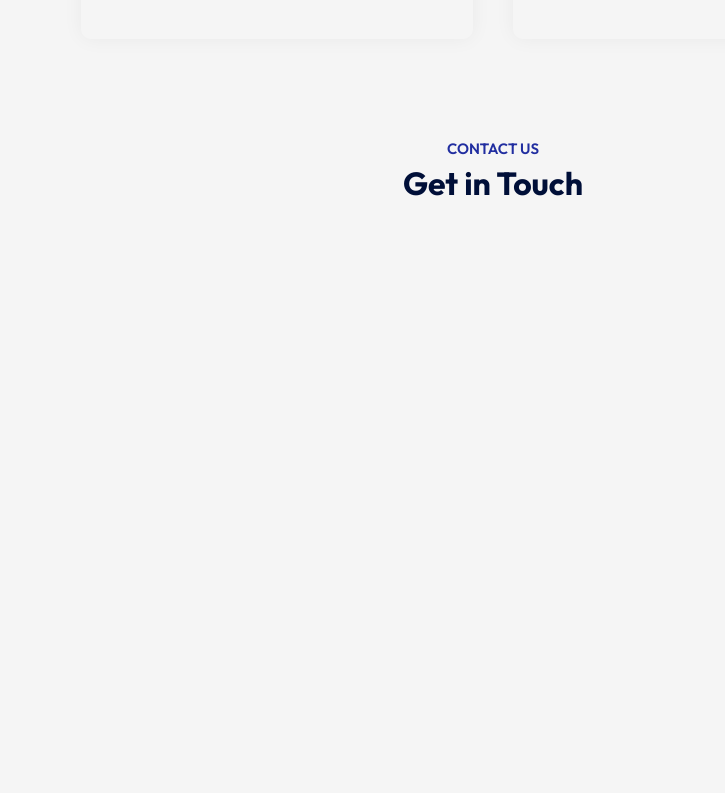
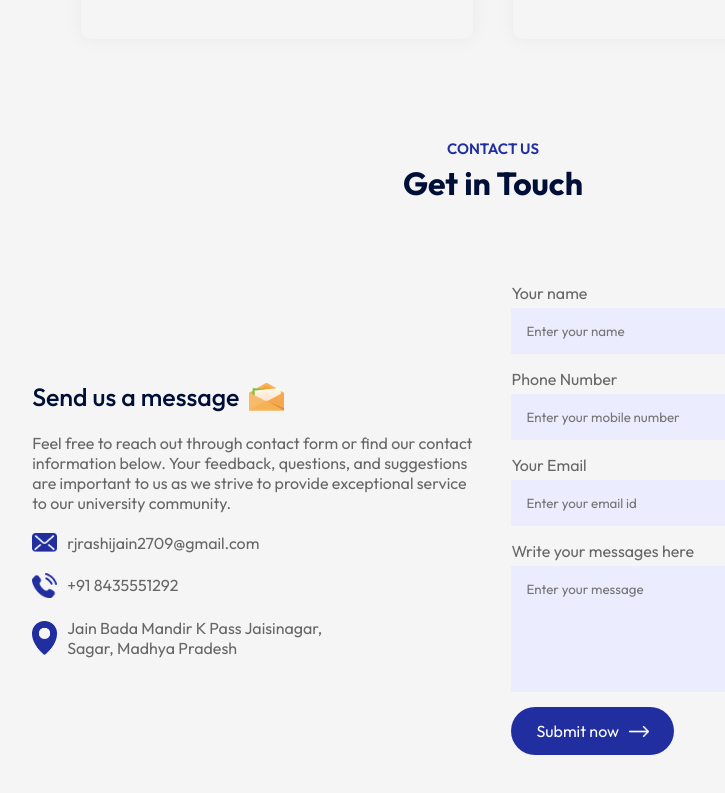
Before and after one commit to Rashijain2709/Edusity, a React (Vite) app: page / in a window 1280 px wide. Shown: the part 2901-3694 px from the top of the page, without its empty margins (147-872 px from the left). Before the commit the page ends 3134 px from the top, so only its background shows below. Built offline with nearby package versions, Linux system fonts and the light colour scheme.

Commit message:
contact component complete

```diff
--- a/src/App.jsx
+++ b/src/App.jsx
@@ -9,6 +9,7 @@
 import About from './Components/About/About';
 import Campus from './Components/Campus/Campus';
 import Testimonials from './Components/Testimonials/Testimonials';
+import Contact from './Components/Contact/Contact';
 
 const App = () => {
   return (
@@ -25,6 +26,7 @@
         <Title subTitle='Testimonials' title='What Student Says'/>
         <Testimonials />
         <Title subTitle='Contact Us' title='Get in Touch'/>
+        <Contact />
       </div>
 
     </div>
--- /dev/null
+++ b/src/Components/Contact/Contact.css
@@ -0,0 +1,59 @@
+.contact {
+    margin: 80px auto;
+    max-width: 90%;
+    display: flex;
+    align-items: center;
+    justify-content: space-between;
+}
+
+.contact-col {
+    flex-basis: 48%;
+    color: #676767;
+}
+
+.contact-col h3 {
+    color: #000F38;
+    font-size: 25px;
+    font-weight: 500;
+    display: flex;
+    align-items: center;
+    margin-bottom: 20px;
+}
+
+.contact-col h3 img {
+    width: 35px;
+    margin-left: 10px;
+}
+
+.contact-col p {
+    max-width: 450px;
+    list-style: 0.3;
+}
+
+.contact-col ul li {
+    display: flex;
+    align-items: center;
+    margin: 20px 0;
+}
+
+.contact-col ul li img {
+    width: 25px;
+    margin-right: 10px;
+}
+
+.contact form input, .contact form textarea {
+    display: block;
+    width: 100%;
+    background: #EBECFE;
+    padding: 15px;
+    border: 0;
+    outline: 0;
+    margin-bottom: 15px;
+    margin-top: 5px;
+    resize: none;
+}
+
+.contact-col span {
+    display: block;
+    margin: 20px 0;
+}
--- /dev/null
+++ b/src/Components/Contact/Contact.jsx
@@ -0,0 +1,68 @@
+/* eslint-disable no-unused-vars */
+import React from 'react';
+/* eslint-enable no-unused-vars */
+import './Contact.css'
+import msg_icon from '../../assets/Images/msg-icon.png'
+import mail_icon from '../../assets/Images/mail-icon.png'
+import phone_icon from '../../assets/Images/phone-icon.png'
+import location_icon from '../../assets/Images/location-icon.png'
+import white_arrow from '../../assets/Images/white-arrow.png'
+
+const Contact = () => {
+
+    const [result, setResult] = React.useState("");
+
+    const onSubmit = async (event) => {
+      event.preventDefault();
+      setResult("Sending....");
+      const formData = new FormData(event.target);
+
+      formData.append("access_key", "e8c32ea2-6450-49d1-b110-32265188dce0");
+
+      const response = await fetch("https://api.web3forms.com/submit", {
+        method: "POST",
+        body: formData
+      });
+
+      const data = await response.json();
+
+      if (data.success) {
+        setResult("Form Submitted Successfully");
+        event.target.reset();
+      } else {
+        console.log("Error", data);
+        setResult(data.message);
+      }
+    };
+
+
+  return (
+    <div className='contact'>
+        <div className="contact-col">
+            <h3>Send us a message <img src={msg_icon} alt="" /></h3>
+            <p>Feel free to reach out through contact form or find our contact information below. Your feedback, questions, and suggestions are important to us as we strive to provide exceptional service to our university community.</p>
+            <ul>
+                <li><img src={mail_icon} alt="" />rjrashijain2709@gmail.com</li>
+                <li><img src={phone_icon} alt="" />+91 8435551292</li>
+                <li><img src={location_icon} alt="" />Jain Bada Mandir K Pass Jaisinagar,<br />Sagar, Madhya Pradesh</li>
+            </ul>
+        </div>
+        <div className="contact-col">
+            <form onSubmit={onSubmit}>
+                <label>Your name</label>
+                <input type="text" name='name' placeholder='Enter your name' required />
+                <label>Phone Number</label>
+                <input type="tel" name='phone' placeholder='Enter your mobile number' required />
+                <label>Your Email</label>
+                <input type="email" name='email' placeholder='Enter your email id' required />
+                <label>Write your messages here</label>
+                <textarea name="message" rows="6" placeholder='Enter your message' required></textarea>
+                <button type='submit' className='btn dark-btn'>Submit now<img src={white_arrow} alt="" /></button>
+            </form>
+            <span>{result}</span>
+        </div>
+    </div>
+  )
+}
+
+export default Contact
```
